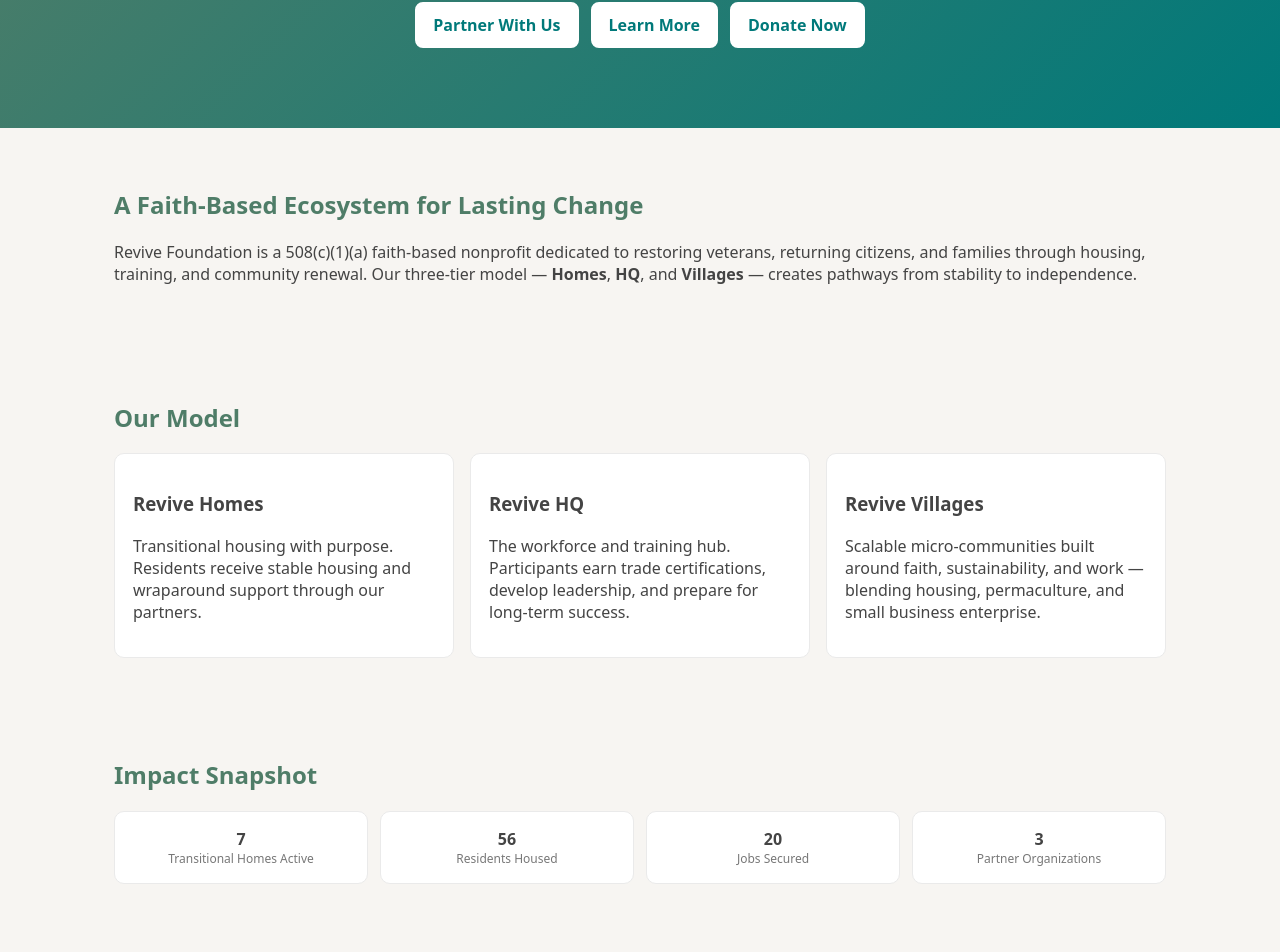
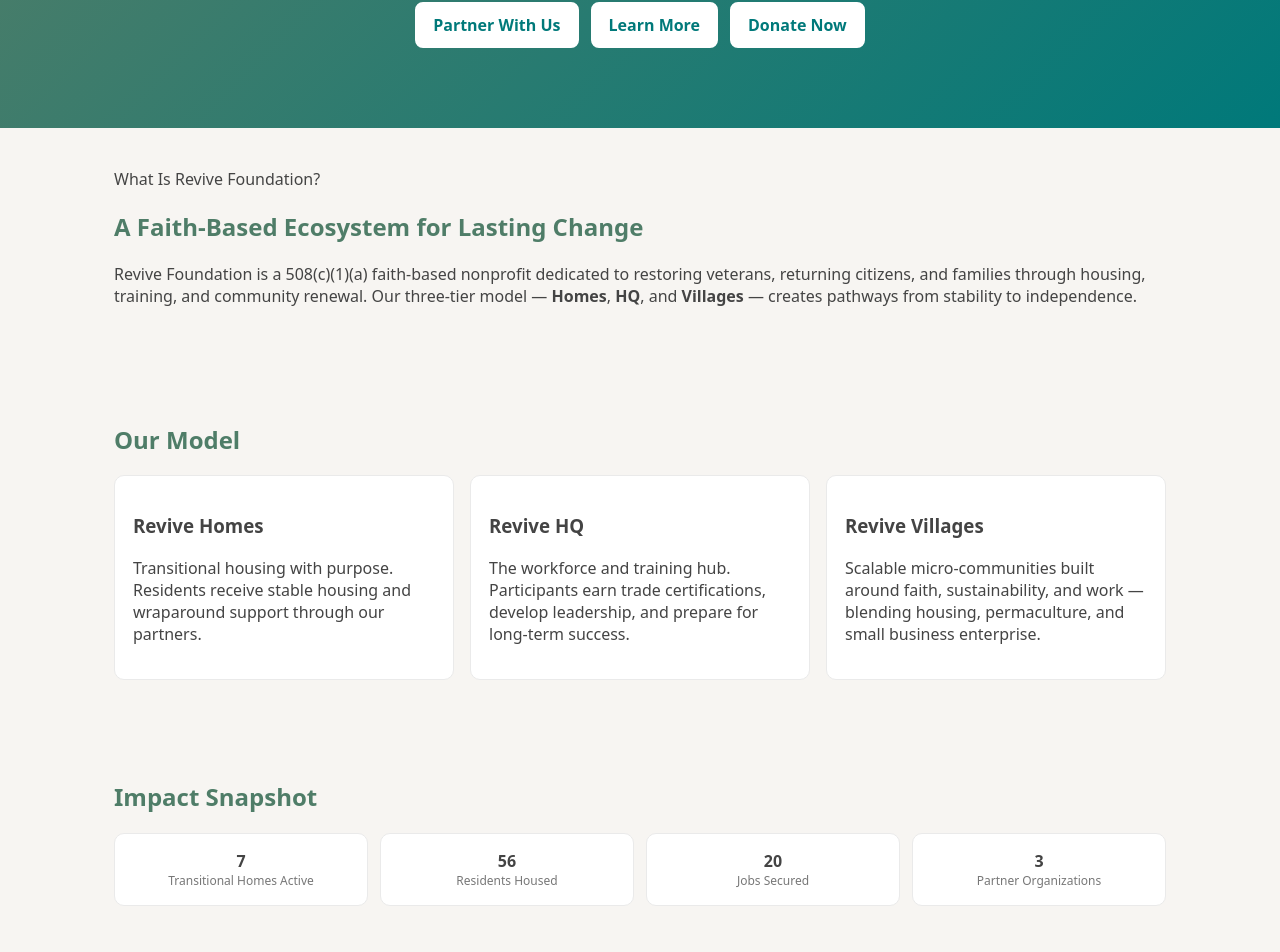
Before and after one commit to ReviveFoundation/revivefoundation, a Next.js app: page / in a window 1280 px wide. Shown: the part 240-1192 px from the top of the page. Built offline with nearby package versions, Linux system fonts and the light colour scheme.

Commit message:
Add files via upload

```diff
--- a/pages/index.js
+++ b/pages/index.js
@@ -1,21 +1,62 @@
+
 import Link from 'next/link';
-export default function Home(){return (<main>
-  <section className="hero"><h1>Faith in Action: Housing. Training. Transformation.</h1>
-  <p>Revive Foundation builds faith-based transitional housing and workforce programs that restore lives, empower communities, and create self-sustaining impact.</p>
-  <div className="btnrow"><Link href="/get-involved" className="btn">Partner With Us</Link><Link href="/programs" className="btn">Learn More</Link><Link href="/contact" className="btn">Donate Now</Link></div></section>
-  <section className="section container"><h2>A Faith-Based Ecosystem for Lasting Change</h2>
-  <p>Revive Foundation is a 508(c)(1)(a) faith-based nonprofit dedicated to restoring veterans, returning citizens, and families through housing, training, and community renewal. Our three-tier model — <strong>Homes</strong>, <strong>HQ</strong>, and <strong>Villages</strong> — creates pathways from stability to independence.</p></section>
-  <section className="section container"><h2>Our Model</h2><div className="cardgrid">
-    <div className="card"><h3>Revive Homes</h3><p>Transitional housing with purpose. Residents receive stable housing and wraparound support through our partners.</p></div>
-    <div className="card"><h3>Revive HQ</h3><p>The workforce and training hub. Participants earn trade certifications, develop leadership, and prepare for long-term success.</p></div>
-    <div className="card"><h3>Revive Villages</h3><p>Scalable micro-communities built around faith, sustainability, and work — blending housing, permaculture, and small business enterprise.</p></div>
-  </div></section>
-  <section className="section container"><h2>Impact Snapshot</h2><div className="statgrid">
-    <div className="stat"><strong>7</strong><div className="small">Transitional Homes Active</div></div>
-    <div className="stat"><strong>56</strong><div className="small">Residents Housed</div></div>
-    <div className="stat"><strong>20</strong><div className="small">Jobs Secured</div></div>
-    <div className="stat"><strong>3</strong><div className="small">Partner Organizations</div></div>
-  </div></section>
-  <section className="section container"><h2>Join the Movement</h2><p>Whether you’re a landlord, investor, or community leader — you can be part of a model that creates profit and purpose.</p>
-  <div className="btnrow"><Link href="/get-involved" className="btn">Partner With Us</Link><Link href="/get-involved" className="btn">Volunteer</Link><Link href="/get-involved" className="btn">Sponsor a Home</Link></div></section>
-</main>)}
+
+export default function Home(){
+  return (
+    <main>
+      <section className="hero">
+        <h1>Faith in Action: Housing. Training. Transformation.</h1>
+        <p>Revive Foundation builds faith-based transitional housing and workforce programs that restore lives, empower communities, and create self-sustaining impact.</p>
+        <div className="btnrow">
+          <Link href="/get-involved" className="btn">Partner With Us</Link>
+          <Link href="/programs" className="btn">Learn More</Link>
+          <Link href="/contact" className="btn">Donate Now</Link>
+        </div>
+      </section>
+
+      <section className="section container">
+        <span className="badge">What Is Revive Foundation?</span>
+        <h2>A Faith-Based Ecosystem for Lasting Change</h2>
+        <p>Revive Foundation is a 508(c)(1)(a) faith-based nonprofit dedicated to restoring veterans, returning citizens, and families through housing, training, and community renewal. Our three-tier model — <strong>Homes</strong>, <strong>HQ</strong>, and <strong>Villages</strong> — creates pathways from stability to independence.</p>
+      </section>
+
+      <section className="section container">
+        <h2>Our Model</h2>
+        <div className="cardgrid">
+          <div className="card">
+            <h3>Revive Homes</h3>
+            <p>Transitional housing with purpose. Residents receive stable housing and wraparound support through our partners.</p>
+          </div>
+          <div className="card">
+            <h3>Revive HQ</h3>
+            <p>The workforce and training hub. Participants earn trade certifications, develop leadership, and prepare for long-term success.</p>
+          </div>
+          <div className="card">
+            <h3>Revive Villages</h3>
+            <p>Scalable micro-communities built around faith, sustainability, and work — blending housing, permaculture, and small business enterprise.</p>
+          </div>
+        </div>
+      </section>
+
+      <section className="section container">
+        <h2>Impact Snapshot</h2>
+        <div className="statgrid">
+          <div className="stat"><strong>7</strong><div className="small">Transitional Homes Active</div></div>
+          <div className="stat"><strong>56</strong><div className="small">Residents Housed</div></div>
+          <div className="stat"><strong>20</strong><div className="small">Jobs Secured</div></div>
+          <div className="stat"><strong>3</strong><div className="small">Partner Organizations</div></div>
+        </div>
+      </section>
+
+      <section className="section container">
+        <h2>Join the Movement</h2>
+        <p>Whether you’re a landlord, investor, or community leader — you can be part of a model that creates profit and purpose.</p>
+        <div className="btnrow">
+          <Link href="/get-involved" className="btn">Partner With Us</Link>
+          <Link href="/get-involved" className="btn">Volunteer</Link>
+          <Link href="/get-involved" className="btn">Sponsor a Home</Link>
+        </div>
+      </section>
+    </main>
+  )
+}
```
Also changed, not shown: pages/_app.js (+28 -13 lines), pages/about.js (+33 -11 lines), pages/contact.js (+32 -14 lines), pages/get-involved.js (+53 -21 lines), pages/partners.js (+33 -11 lines), pages/programs.js (+44 -12 lines).
